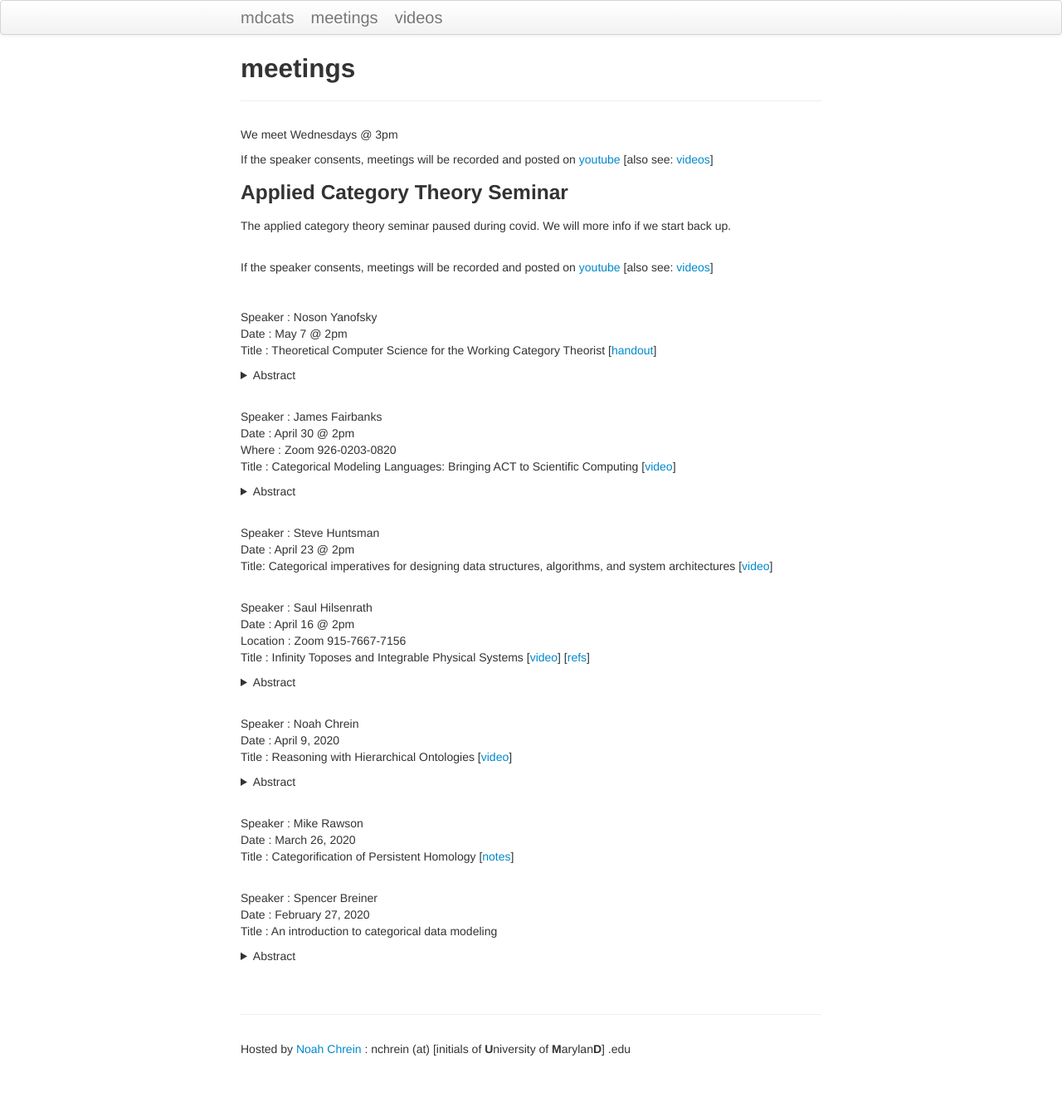
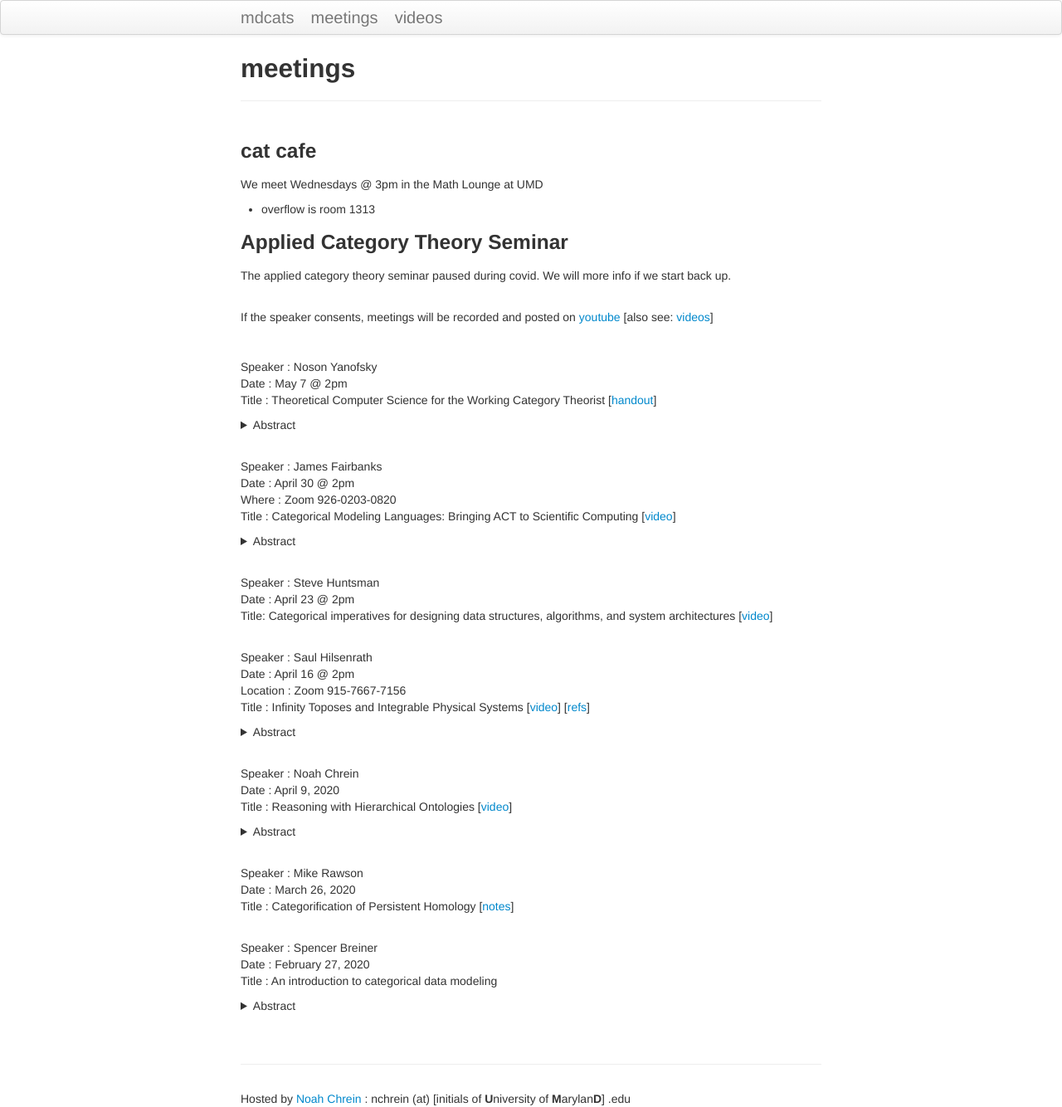
Before and after one commit to mdcats/mdcats.github.io, a Jekyll site: the page built from pages/Meetings.md, in a window 1280 px wide. Shown: the whole page at 83% size. Built offline with Jekyll 4.4.1, drawn with Linux system fonts in a browser that asks for light colours; before the commit the page ends 1274 px from its top, so only the background shows below that.

Commit message:
second update

```diff
--- a/pages/Meetings.md
+++ b/pages/Meetings.md
@@ -1,13 +1,12 @@
 ---
 layout: page
 title: meetings
-description: Meetings of the Maryland Applied Category Theory Seminar
+description: Meetings of the Maryland Category Theory Group
 ---
-We meet Wednesdays @ 3pm
 
-
-If the speaker consents, meetings will be recorded and posted on [youtube](https://www.youtube.com/channel/UCt912tGdm6vYlIMCqklxfoQ)  \[also see: [videos](./Videos.html)\]
-
+### cat cafe
+We meet Wednesdays @ 3pm in the Math Lounge at UMD
+- overflow is room 1313
 
 ### Applied Category Theory Seminar
 The applied category theory seminar paused during covid. We will more info if we start back up.
```
